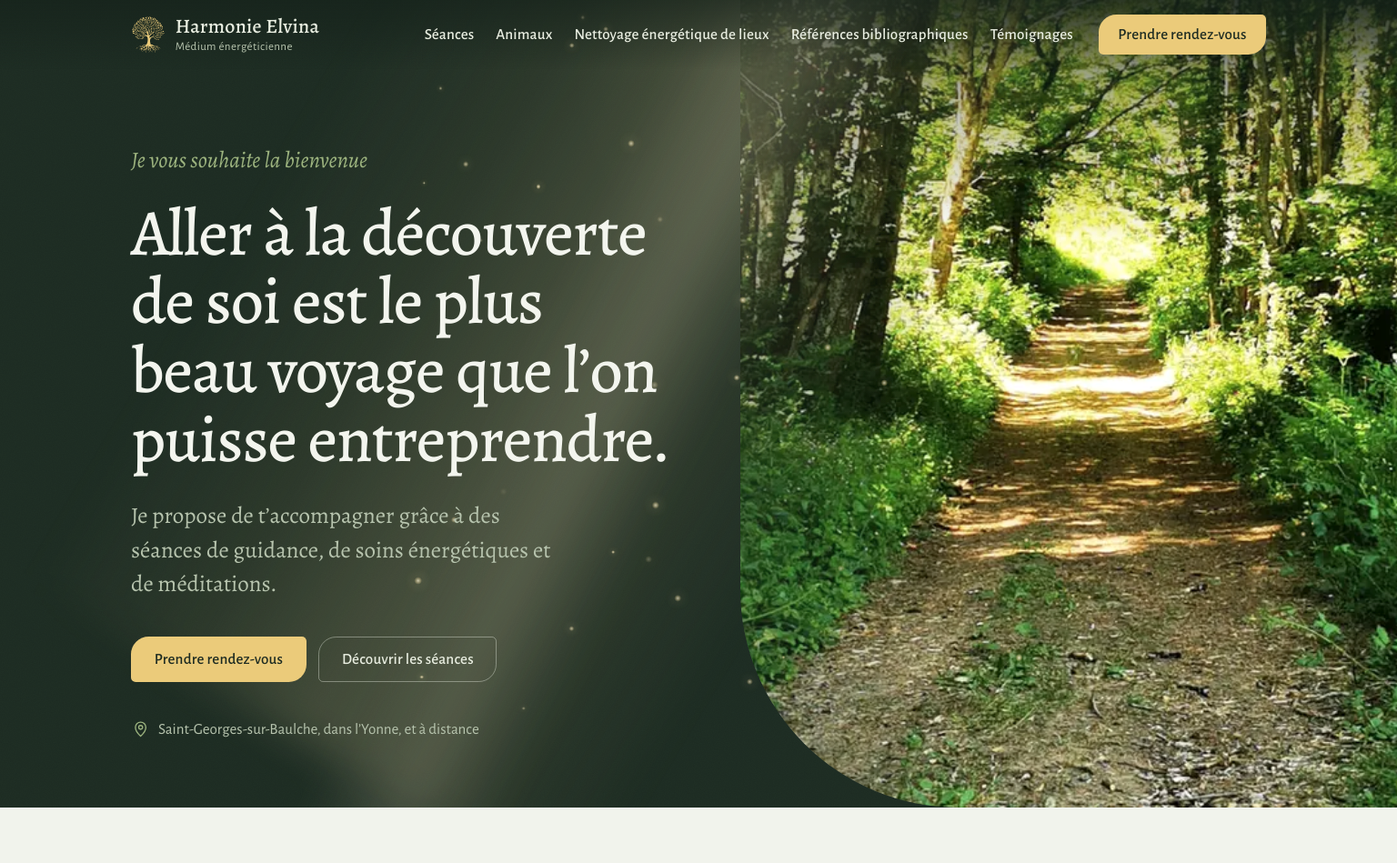
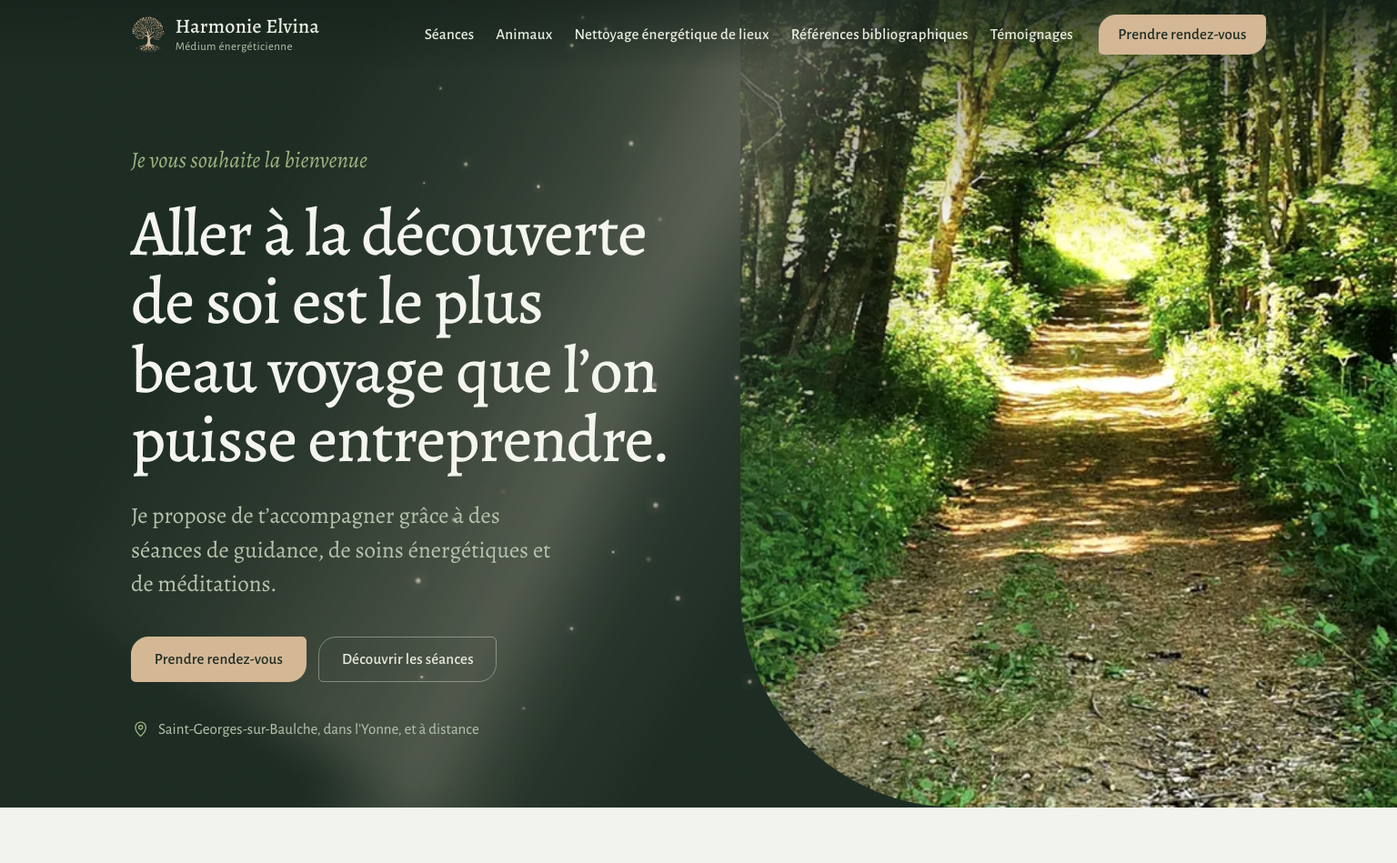
Before and after one commit to TOM789123/harmonie-elvina, a PHP site: page /harmonie/index.php in a window 1536 px wide. Shown: the top 949 px of the page at 91% size. Run offline with PHP 8.4, Linux system fonts and the light colour scheme.

Commit message:
Maquette : couleur d'accent beige / marron clair à la place du jaune
Co-Authored-By: Claude Opus 5.5 <noreply@anthropic.com>
Claude-Session: https://claude.ai/code/session_01J9TzYygHdrwWWnbsEZgrAJ

```diff
--- a/assets/css/style.css
+++ b/assets/css/style.css
@@ -35,8 +35,8 @@
   --fougere: #9DB47F;
   --lichen: #DFE5D3;
   --brume: #F1F3EC;
-  --lumiere: #EBCB7A;
-  --lumiere-claire: #F4DC9E;
+  --lumiere: #D4B896;
+  --lumiere-claire: #E5D2B6;
   --ecorce: #7A5C46;
 
   --encre: #24322A;
@@ -263,7 +263,7 @@ b, strong { font-weight: 600; }
 }
 .nav__liste a[aria-current="page"] { color: var(--lumiere); }
 .nav__liste a { transition: color .3s ease, text-shadow .4s ease; }
-.nav__liste a:hover, .nav__liste a:focus-visible { color: var(--lumiere-claire); text-shadow: 0 0 16px rgba(235, 203, 122, .55); }
+.nav__liste a:hover, .nav__liste a:focus-visible { color: var(--lumiere-claire); text-shadow: 0 0 16px rgba(212, 184, 150, .55); }
 .nav__coordonnees { font-family: var(--sans); color: var(--sur-sombre-doux); line-height: 1.8; }
 .nav__coordonnees a { text-decoration: none; }
 
@@ -304,7 +304,7 @@ b, strong { font-weight: 600; }
     width: calc(100% + 2.5rem);
     height: 3.2rem;
     border-radius: 50%;
-    background: radial-gradient(closest-side, rgba(235, 203, 122, .32), rgba(235, 203, 122, 0));
+    background: radial-gradient(closest-side, rgba(212, 184, 150, .32), rgba(212, 184, 150, 0));
     transform: translate(-50%, -50%) scale(.5);
     opacity: 0;
     transition: opacity .45s ease, transform .6s cubic-bezier(.2, .7, .2, 1);
@@ -317,15 +317,15 @@ b, strong { font-weight: 600; }
     right: -.2rem;
     bottom: 0;
     height: 1px;
-    background: linear-gradient(90deg, rgba(235, 203, 122, 0), var(--lumiere-claire) 50%, rgba(235, 203, 122, 0));
-    box-shadow: 0 0 10px 1px rgba(235, 203, 122, .55);
+    background: linear-gradient(90deg, rgba(212, 184, 150, 0), var(--lumiere-claire) 50%, rgba(212, 184, 150, 0));
+    box-shadow: 0 0 10px 1px rgba(212, 184, 150, .55);
     transform: scaleX(0);
     opacity: 0;
     transition: transform .5s cubic-bezier(.2, .7, .2, 1), opacity .35s ease;
   }
   .nav__liste a:hover, .nav__liste a:focus-visible {
-    color: #FFF4D8;
-    text-shadow: 0 0 14px rgba(235, 203, 122, .6);
+    color: #F6EBDC;
+    text-shadow: 0 0 14px rgba(212, 184, 150, .6);
   }
   .nav__liste a:hover::before, .nav__liste a:focus-visible::before { opacity: 1; transform: translate(-50%, -50%) scale(1); }
   .nav__liste a:hover::after, .nav__liste a:focus-visible::after { transform: scaleX(1); opacity: 1; }
@@ -349,7 +349,7 @@ b, strong { font-weight: 600; }
   right: 4%;
   width: 52%;
   transform: rotate(31deg);
-  background: linear-gradient(90deg, transparent 6%, rgba(255, 225, 150, .07) 30%, rgba(255, 232, 170, .2) 52%, rgba(255, 225, 150, .09) 70%, transparent 94%);
+  background: linear-gradient(90deg, transparent 6%, rgba(240, 222, 196, .07) 30%, rgba(242, 226, 202, .2) 52%, rgba(240, 222, 196, .09) 70%, transparent 94%);
   animation: rayon-entree 2.8s ease-out .2s forwards, rayon-souffle 10s ease-in-out 3s infinite alternate;
 }
 .rayon--fin {
@@ -357,7 +357,7 @@ b, strong { font-weight: 600; }
   width: 13%;
   transform: rotate(27deg);
   filter: blur(14px);
-  background: linear-gradient(90deg, transparent, rgba(255, 240, 200, .22) 50%, transparent);
+  background: linear-gradient(90deg, transparent, rgba(246, 234, 214, .22) 50%, transparent);
   animation: rayon-entree 3.2s ease-out .9s forwards, rayon-souffle 7s ease-in-out 4s infinite alternate-reverse;
 }
 @keyframes rayon-entree { from { opacity: 0; } to { opacity: 1; } }
@@ -370,8 +370,8 @@ b, strong { font-weight: 600; }
   width: var(--t);
   height: var(--t);
   border-radius: 50%;
-  background: radial-gradient(circle, rgba(255, 246, 215, .95) 0, rgba(255, 230, 165, .45) 40%, rgba(255, 228, 160, 0) 70%);
-  box-shadow: 0 0 calc(var(--t) * 1.6) rgba(255, 232, 170, .35);
+  background: radial-gradient(circle, rgba(250, 242, 228, .95) 0, rgba(238, 220, 192, .45) 40%, rgba(236, 218, 188, 0) 70%);
+  box-shadow: 0 0 calc(var(--t) * 1.6) rgba(242, 226, 202, .35);
   opacity: 0;
   animation: flotter var(--d) linear var(--r) infinite;
 }
@@ -390,7 +390,7 @@ b, strong { font-weight: 600; }
   align-items: flex-end;
   overflow: hidden;
   background:
-    radial-gradient(60rem 40rem at 78% 8%, rgba(235, 203, 122, .10), transparent 60%),
+    radial-gradient(60rem 40rem at 78% 8%, rgba(212, 184, 150, .12), transparent 60%),
     var(--sous-bois);
 }
 .hero__photo {
@@ -446,7 +446,7 @@ b, strong { font-weight: 600; }
   overflow: hidden;
   padding: calc(var(--entete-h) + clamp(2.5rem, 6vw, 4.5rem)) 0 clamp(2.75rem, 5vw, 4rem);
   background:
-    radial-gradient(50rem 30rem at 85% 0, rgba(235, 203, 122, .09), transparent 60%),
+    radial-gradient(50rem 30rem at 85% 0, rgba(212, 184, 150, .09), transparent 60%),
     var(--sous-bois);
 }
 .hero-page .rayon { animation: none; opacity: .75; }
```
Also changed, not shown: LISEZMOI.md (+1 -1 lines), assets/img/favicon.svg.
